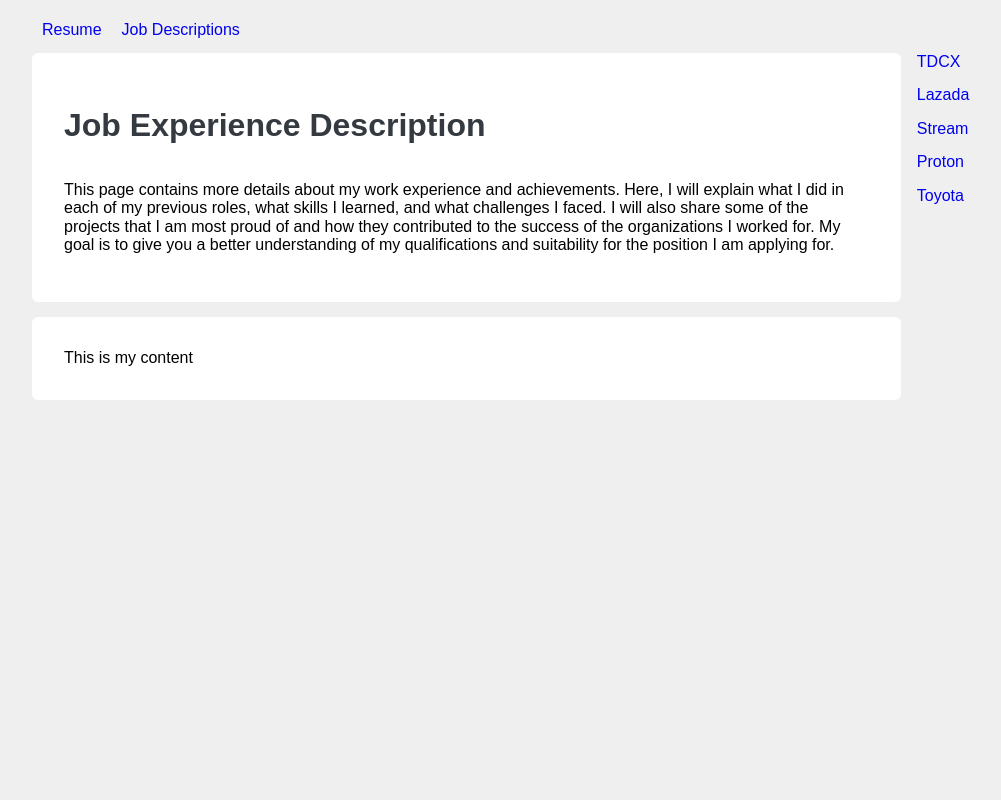
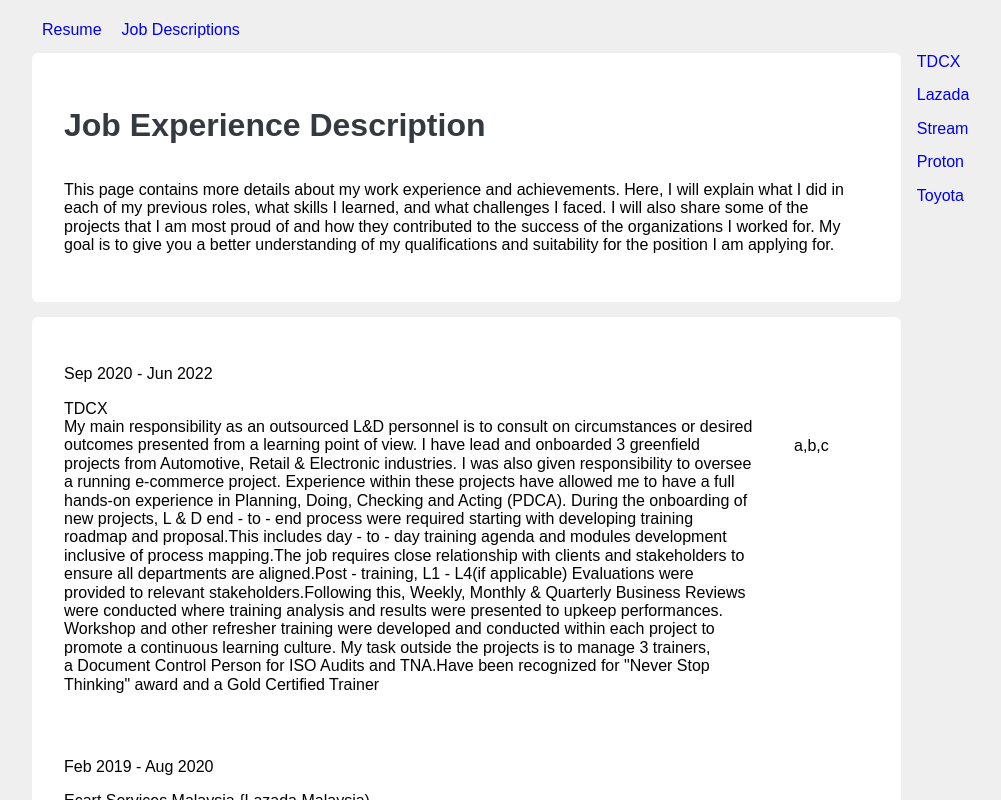
Before and after one commit to AmirahParman/AmirahParman.github.io, an Angular app: page /job-experience in a window 1280 px wide. Shown: the top 800 px of the page, without its empty margins (32-1033 px from the left). Built offline with nearby package versions, Linux system fonts and the light colour scheme; a web font is replaced by a local one.

Commit message:
created class for job descriptions

```diff
--- a/src/app/app.module.ts
+++ b/src/app/app.module.ts
@@ -13,6 +13,7 @@
 import { TabsComponent } from './tabs/tabs.component';
 import { JobExperienceDescriptionComponent } from './tabs/job-experience-description/job-experience-description.component';
 import { ResumeComponent } from './tabs/resume/resume.component';
+import { JobDescriptionsComponent } from './components/job-descriptions/job-descriptions.component';
 
 @NgModule({
   declarations: [
@@ -27,6 +28,7 @@
     TabsComponent,
     JobExperienceDescriptionComponent,
     ResumeComponent,
+    JobDescriptionsComponent,
   ],
   imports: [
     BrowserModule,
--- /dev/null
+++ b/src/app/components/job-descriptions/job-descriptions.component.html
@@ -0,0 +1,8 @@
+<div class="jd-container">
+    <div class="jd-content-container" *ngFor="let data of datas">
+           <div><p>{{data.fromDate | date:'MMM y'}} - {{data.toDate | date:'MMM y'}}</p>
+        <div>{{data.company}}</div>
+        <div>{{data.description}}</div></div>
+        <div class="systems-input-container">{{data.systems}}</div>
+    </div>
+</div>
--- /dev/null
+++ b/src/app/components/job-descriptions/job-descriptions.component.scss
@@ -0,0 +1,15 @@
+.jd-container {
+    display: flex;
+flex-direction: column;
+}
+
+.jd-content-container {
+display: flex;
+flex-direction: row;
+padding-bottom: 3em;
+}
+
+.systems-input-container {
+    margin-top: 3em;
+    padding: 2.5rem;
+}
--- /dev/null
+++ b/src/app/components/job-descriptions/job-descriptions.component.ts
@@ -0,0 +1,20 @@
+import { Component, OnInit } from '@angular/core';
+import { jobDescription as jobDescription } from 'src/app/models/job-description';
+
+@Component({
+  selector: 'app-job-descriptions',
+  templateUrl: './job-descriptions.component.html',
+  styleUrls: ['./job-descriptions.component.scss']
+})
+export class JobDescriptionsComponent implements OnInit {
+  datas: jobDescription[] = [];
+
+  ngOnInit(): void {
+    this.datas = [
+      new jobDescription('2020-09-01', '2022-06-01', 'TDCX', 'My main responsibility as an outsourced L&D personnel is to consult on circumstances or desired outcomes presented from a learning point of view. I have lead and onboarded 3 greenfield projects from Automotive, Retail & Electronic industries. I was also given responsibility to oversee a running e-commerce project. Experience within these projects have allowed me to have a full hands-on experience in Planning, Doing, Checking and Acting (PDCA). During the onboarding of new projects, L & D end - to - end process were required starting with developing training roadmap and proposal.This includes day - to - day training agenda and modules development inclusive of process mapping.The job requires close relationship with clients and stakeholders to ensure all departments are aligned.Post - training, L1 - L4(if applicable) Evaluations were provided to relevant stakeholders.Following this, Weekly, Monthly & Quarterly Business Reviews were conducted where training analysis and results were presented to upkeep performances.  Workshop and other refresher training were developed and conducted within each project to promote a continuous learning culture. My task outside the projects is to manage 3 trainers, a Document Control Person for ISO Audits and TNA.Have been recognized for "Never Stop Thinking" award and a Gold Certified Trainer', ['a', 'b', 'c']),
+      new jobDescription('2019-02-01', '2020-08-01', 'Ecart Services Malaysia {Lazada Malaysia)', '​As an in-house trainer, my key responsibility is to liaise closely with stakeholders (Operations & QA) to ensure the Customer Satisfaction (CSAT) index is met for both in-house and BPO.  This includes Training Needs Analysis where importance is set for finding out the gap(s) agents faced and finding the corrective solution with collaboration from the QA team. Once a module is developed, a Train-The-Trainer session was conducted with 3 BPO trainers. In charge of training delivery and reporting.  As Lazada is a fast-paced industry, this job highly demands proactivity. I was responsible for campaign training, soft skills workshop, help center articles, announcements, and usage of LMS (Articulate & Docebo). Business Reviews were conducted on a monthly and quarterly basis where challenges and support were shared during BPO presentations. Has a close relationship with the regional team and was an active member of the company. Appointed as their official live show host during major campaigns.', ['a', 'b', 'c']),
+      new jobDescription('2018-09-01', '2019-02-01','Ecart Services Malaysia {Lazada Malaysia)', '​As an in-house trainer, my key responsibility is to liaise closely with stakeholders (Operations & QA) to ensure the Customer Satisfaction (CSAT) index is met for both in-house and BPO.  This includes Training Needs Analysis where importance is set for finding out the gap(s) agents faced and finding the corrective solution with collaboration from the QA team. Once a module is developed, a Train-The-Trainer session was conducted with 3 BPO trainers. In charge of training delivery and reporting.  As Lazada is a fast-paced industry, this job highly demands proactivity. I was responsible for campaign training, soft skills workshop, help center articles, announcements, and usage of LMS (Articulate & Docebo). Business Reviews were conducted on a monthly and quarterly basis where challenges and support were shared during BPO presentations. Has a close relationship with the regional team and was an active member of the company. Appointed as their official live show host during major campaigns.', ['a', 'b', 'c']),
+      new jobDescription('2018-04-01', '2018-08-01','Ecart Services Malaysia {Lazada Malaysia)', '​As an in-house trainer, my key responsibility is to liaise closely with stakeholders (Operations & QA) to ensure the Customer Satisfaction (CSAT) index is met for both in-house and BPO.  This includes Training Needs Analysis where importance is set for finding out the gap(s) agents faced and finding the corrective solution with collaboration from the QA team. Once a module is developed, a Train-The-Trainer session was conducted with 3 BPO trainers. In charge of training delivery and reporting.  As Lazada is a fast-paced industry, this job highly demands proactivity. I was responsible for campaign training, soft skills workshop, help center articles, announcements, and usage of LMS (Articulate & Docebo). Business Reviews were conducted on a monthly and quarterly basis where challenges and support were shared during BPO presentations. Has a close relationship with the regional team and was an active member of the company. Appointed as their official live show host during major campaigns.', ['a', 'b', 'c']),
+      new jobDescription('2014-10-01', '2018-04-01','Ecart Services Malaysia {Lazada Malaysia)', '​As an in-house trainer, my key responsibility is to liaise closely with stakeholders (Operations & QA) to ensure the Customer Satisfaction (CSAT) index is met for both in-house and BPO.  This includes Training Needs Analysis where importance is set for finding out the gap(s) agents faced and finding the corrective solution with collaboration from the QA team. Once a module is developed, a Train-The-Trainer session was conducted with 3 BPO trainers. In charge of training delivery and reporting.  As Lazada is a fast-paced industry, this job highly demands proactivity. I was responsible for campaign training, soft skills workshop, help center articles, announcements, and usage of LMS (Articulate & Docebo). Business Reviews were conducted on a monthly and quarterly basis where challenges and support were shared during BPO presentations. Has a close relationship with the regional team and was an active member of the company. Appointed as their official live show host during major campaigns.', ['a', 'b', 'c']),
+  ]}
+}
--- /dev/null
+++ b/src/app/models/job-description.ts
@@ -0,0 +1,15 @@
+export class jobDescription {
+    fromDate: Date;
+    toDate: Date;
+    company: string;
+    description: string;
+    systems: string [];
+
+    constructor(fromDate: string, toDate:string, company: string, description:string, systems: string[]){
+        this.fromDate = new Date(fromDate);
+        this.toDate = new Date(toDate);
+        this.company = company;
+        this.description = description;
+        this.systems = systems;
+        }
+}
--- a/src/app/tabs/job-experience-description/job-experience-description.component.html
+++ b/src/app/tabs/job-experience-description/job-experience-description.component.html
@@ -7,7 +7,7 @@
             My goal is to give you a better understanding of my qualifications and suitability for the position I am
             applying for.</p>
     </div>
-    <div class="content-container">This is my content</div></div>
+    <div class="content-container"><app-job-descriptions></app-job-descriptions></div></div>
 <div class="navigation-container">
     <div class="sticky-navigator">
         <a href="#TDCX">TDCX</a>
```
